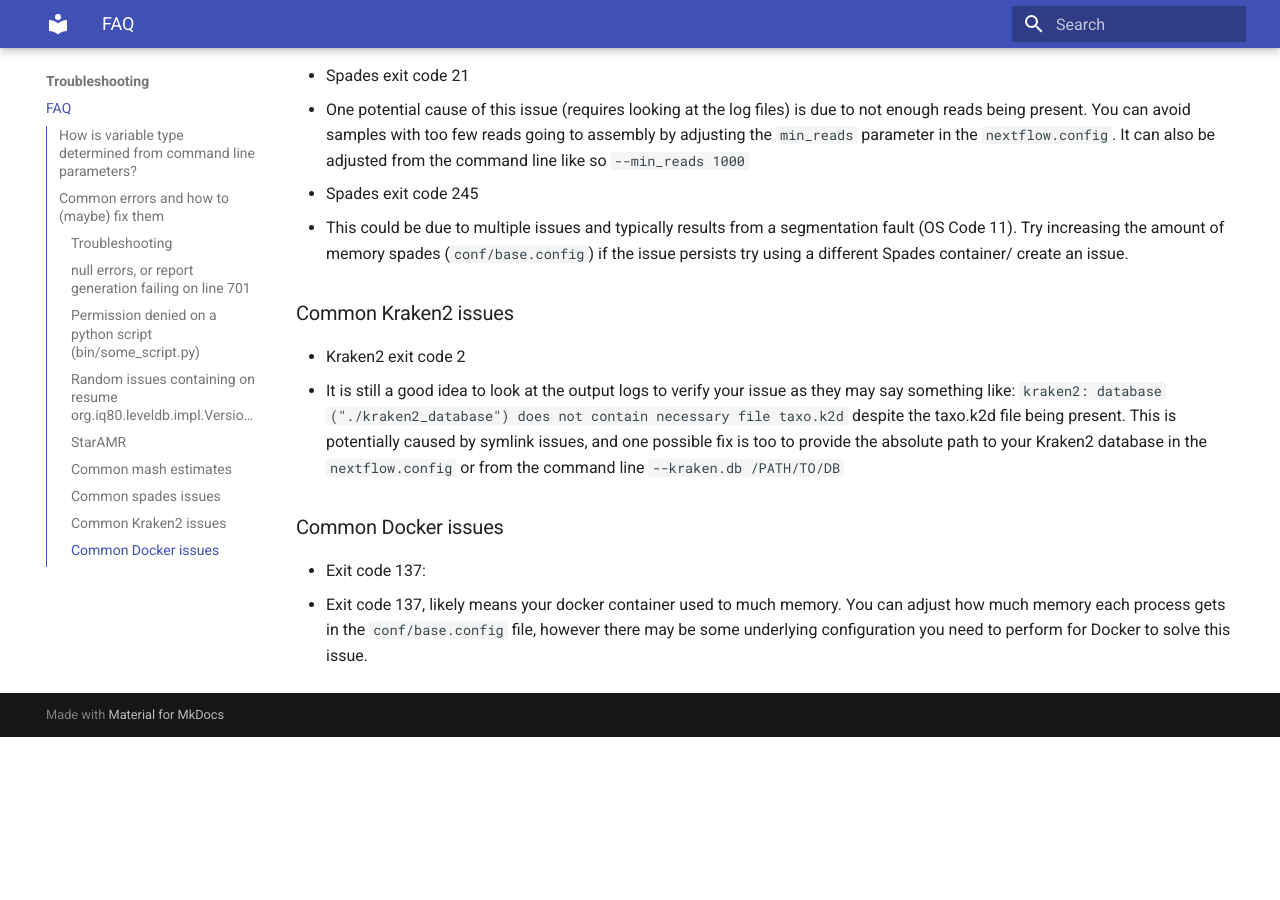
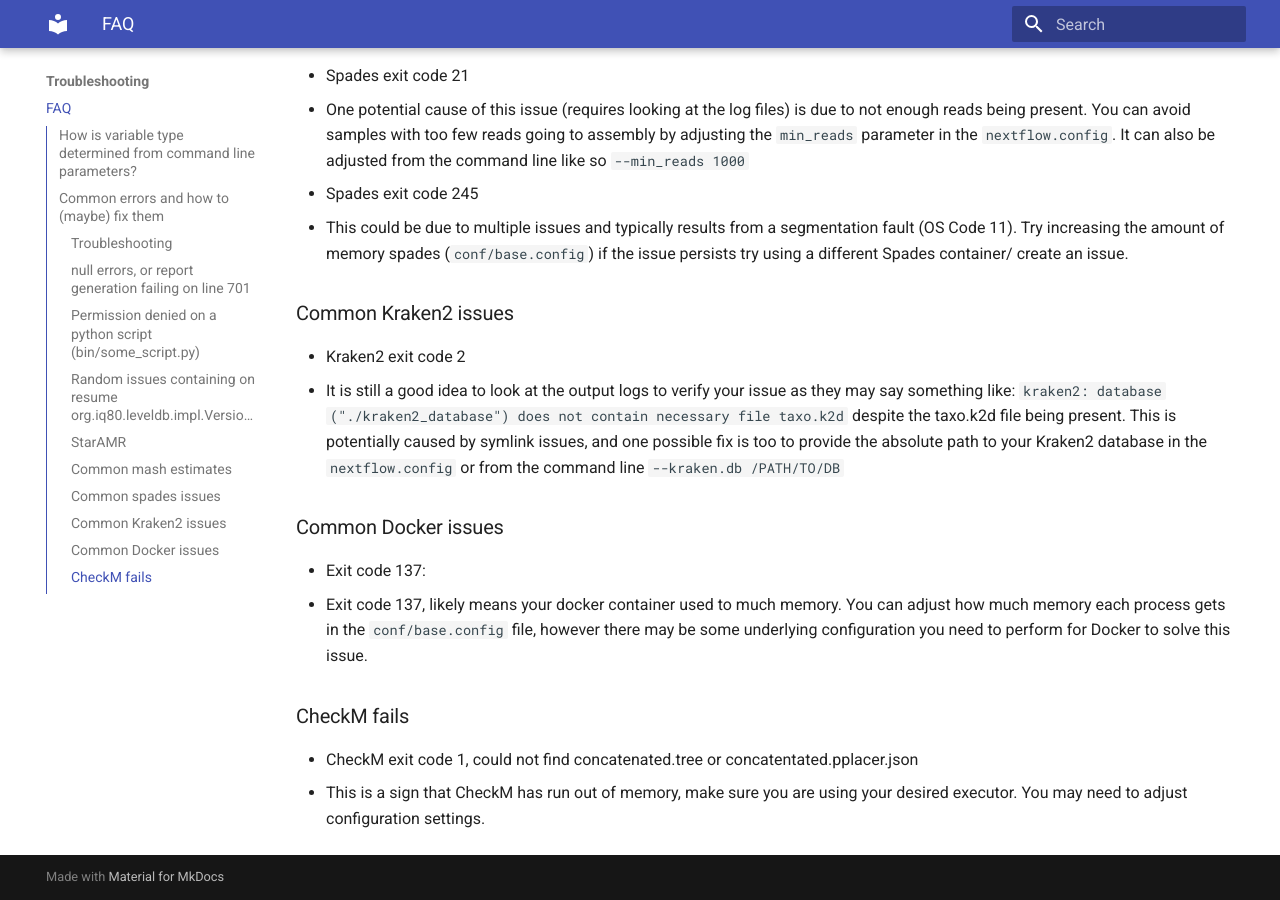
Before and after one commit to phac-nml/mikrokondo, an MkDocs documentation site: the page built from docs/troubleshooting/FAQ.md, in a window 1280 px wide and 900 px high, scrolled down 1980 px. Built offline with MkDocs 1.6.1 and Material for MkDocs 9.7.7, drawn with Linux system fonts in a browser that asks for light colours; before the commit the page ends 2717 px from its top, so only the background shows below that.

```diff
--- a/docs/troubleshooting/FAQ.md
+++ b/docs/troubleshooting/FAQ.md
@@ -73,3 +73,8 @@
 
 - Exit code 137:
   - Exit code 137, likely means your docker container used to much memory. You can adjust how much memory each process gets in the `conf/base.config` file, however there may be some underlying configuration you need to perform for Docker to solve this issue.
+
+### CheckM fails
+
+- CheckM exit code 1, could not find concatenated.tree or concatentated.pplacer.json
+  - This is a sign that CheckM has run out of memory, make sure you are using your desired executor. You may need to adjust configuration settings.
```
Also changed, not shown: 4 other files.
